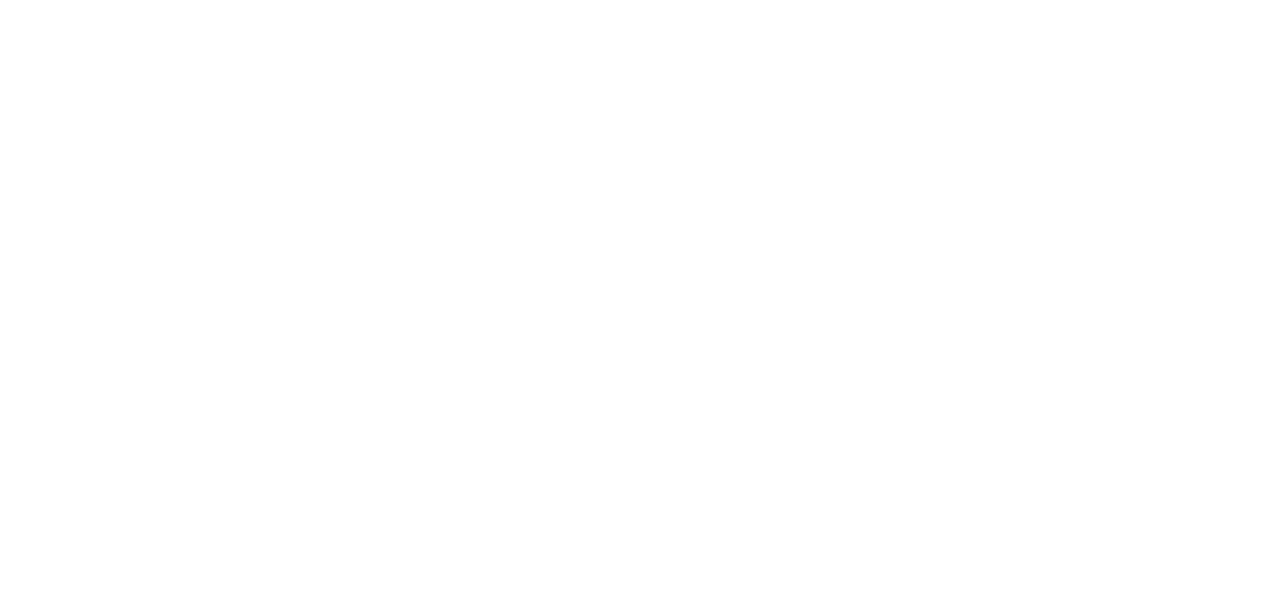
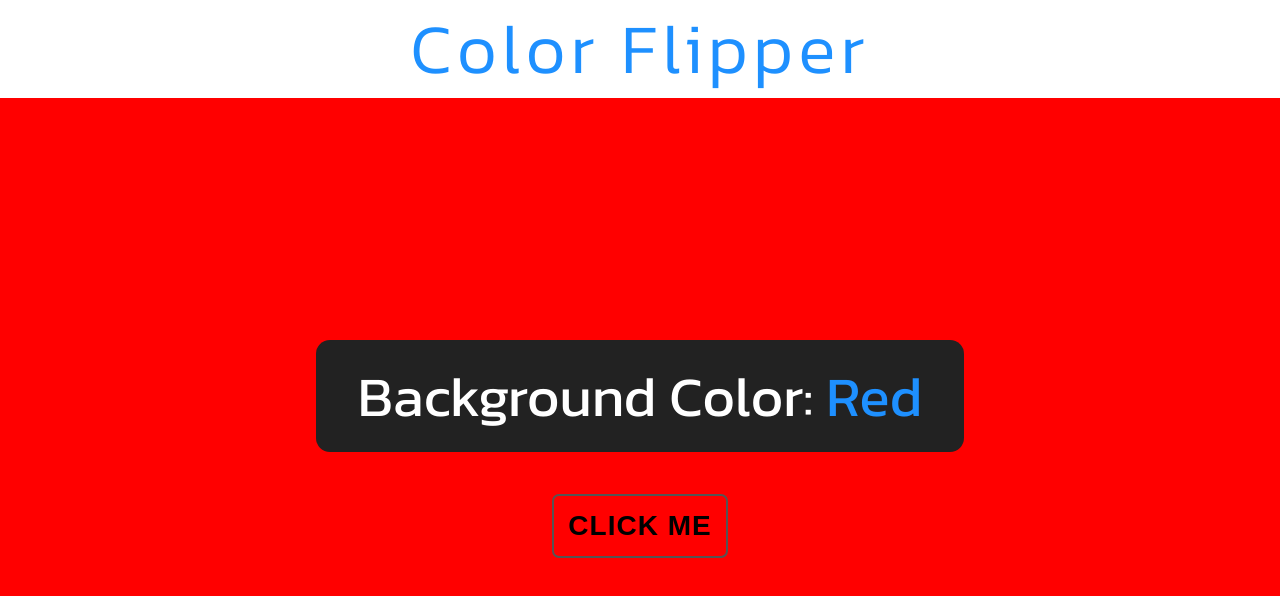
Before and after one commit to MXFrench/color-flipper, a plain HTML site: page index.html in a window 1280 px wide. Drawn offline with Linux system fonts and the light colour scheme.

Commit message:
HTML markup and css styling.

```diff
--- a/index.html
+++ b/index.html
@@ -3,9 +3,21 @@
 <head>
   <meta charset="UTF-8">
   <meta name="viewport" content="width=device-width, initial-scale=1.0">
+  <link rel="preconnect" href="https://fonts.googleapis.com">
+  <link rel="preconnect" href="https://fonts.gstatic.com" crossorigin>
+  <link href="https://fonts.googleapis.com/css2?family=Kanit:ital,wght@0,100;0,200;0,300;0,400;0,500;0,600;0,700;0,800;0,900;1,100;1,200;1,300;1,400;1,500;1,600;1,700;1,800;1,900&display=swap" rel="stylesheet">
+  <link rel="shortcut icon" href="favicon.ico" type="image/x-icon">
+  <link rel="stylesheet" href="style.css">
   <title>Color Flipper</title>
 </head>
 <body>
-
+  <header class="header">
+    <h1 class="title">Color Flipper</h1>
+  </header>
+  <main class="container">
+    <div class="label">Background Color: <span class="color-name" id="color">Red</span></div>
+    <button class="button">Click Me</button>
+  </main>
+  <script src="index.js"></script>
 </body>
 </html>
--- a/style.css
+++ b/style.css
@@ -0,0 +1,126 @@
+/* Universal Reset */
+
+*,*::before,*::after {
+  margin: 0;
+  padding: 0;
+  box-sizing: border-box;
+}
+
+html {
+  font-size: 62.5%;
+}
+
+@media (min-width: 800px) {
+  html {
+    font-size: 75%;
+  }
+}
+
+@media (min-width: 1000px) {
+  html {
+    font-size: 87.5%;
+  }
+}
+
+@media (min-width: 1700px) {
+  html {
+    font-size: 100%;
+  }
+}
+
+@media (max-width: 500px) {
+  html {
+    font-size: 50%;
+  }
+}
+
+@media (max-width: 400px) {
+  html {
+    font-size: 37.5%;
+  }
+}
+
+@media (max-width: 300px) {
+  html {
+    font-size: 25%;
+  }
+}
+
+/* Layout */
+body {
+  height: 100vh;
+  width: 100%;
+
+  display: grid;
+  grid-template-rows: 7rem auto;
+
+  background-color: red;
+}
+
+.header {
+  background-color: white;
+  color: dodgerblue;
+  display: flex;
+  align-items: center;
+  justify-content: center;
+}
+
+.container {
+  width: 100%;
+  height: 100%;
+
+  display: flex;
+  flex-direction: column;
+  align-items: center;
+  justify-content: center;
+  gap: 3rem;
+}
+
+/* Typography */
+
+body {
+  font-family: "Kanit", sans-serif;
+  font-size: 4rem;
+  line-height: 1;
+}
+
+.title {
+  font-weight: 300;
+  font-size: 5rem;
+  letter-spacing: 5px;
+}
+
+.color-name {
+  color: dodgerblue;
+}
+
+/* Components */
+
+.label {
+  background-color: #222;
+  color: white;
+
+  padding: 2rem 3rem;
+  border-radius: 1rem;
+}
+
+.button {
+  text-transform: uppercase;
+  font-weight: 700;
+  font-size: 2rem;
+  letter-spacing: 1px;
+
+  outline: none;
+  cursor: pointer;
+  transition: all .2s;
+
+  background-color: transparent;
+  border-radius: .5rem;
+  border: 2px solid #555;
+
+  padding: 1rem;
+}
+
+.button:hover {
+  background-color: #ffffff88;
+}
```
Also changed, not shown: favicon.ico (added).
